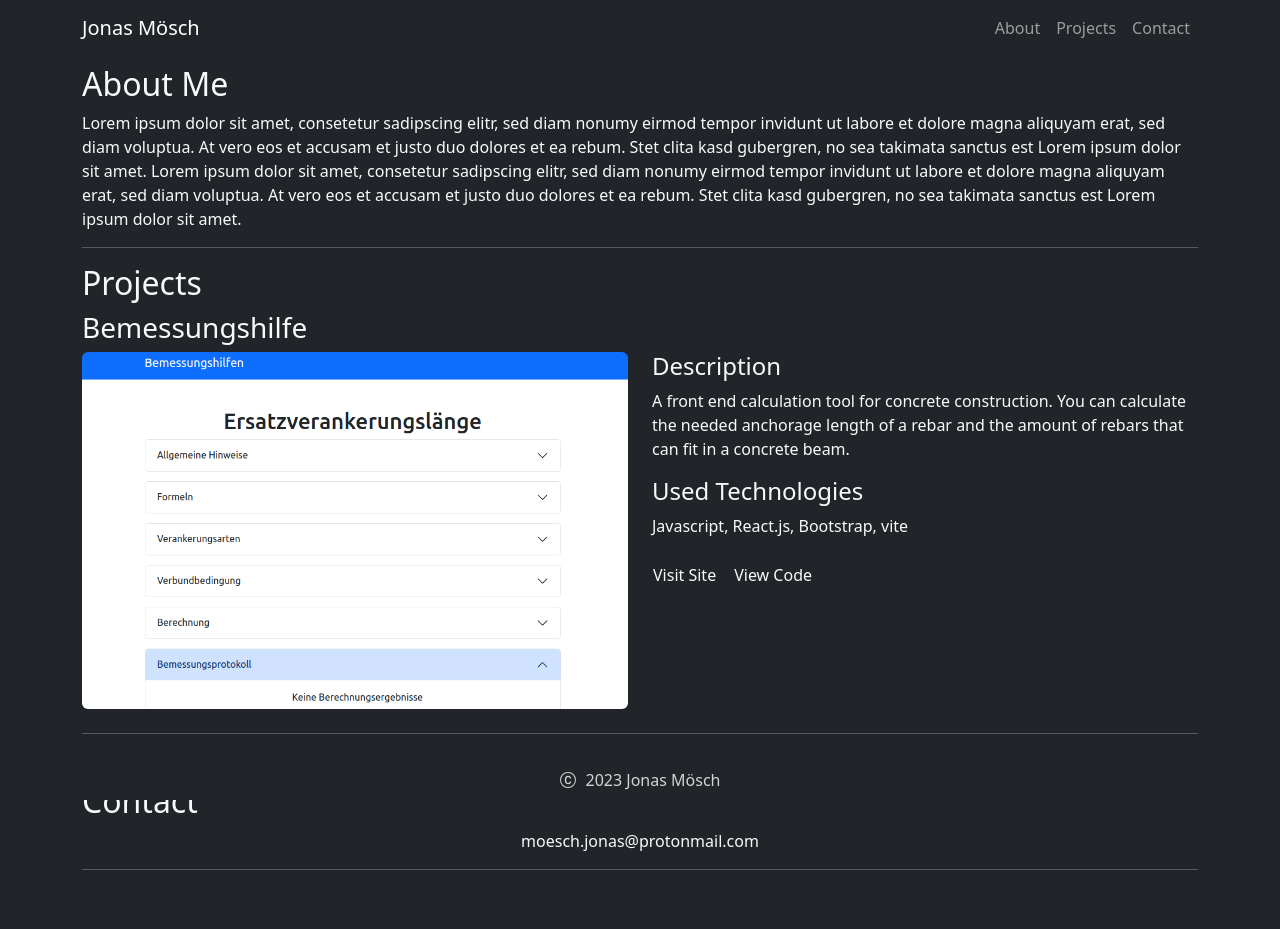
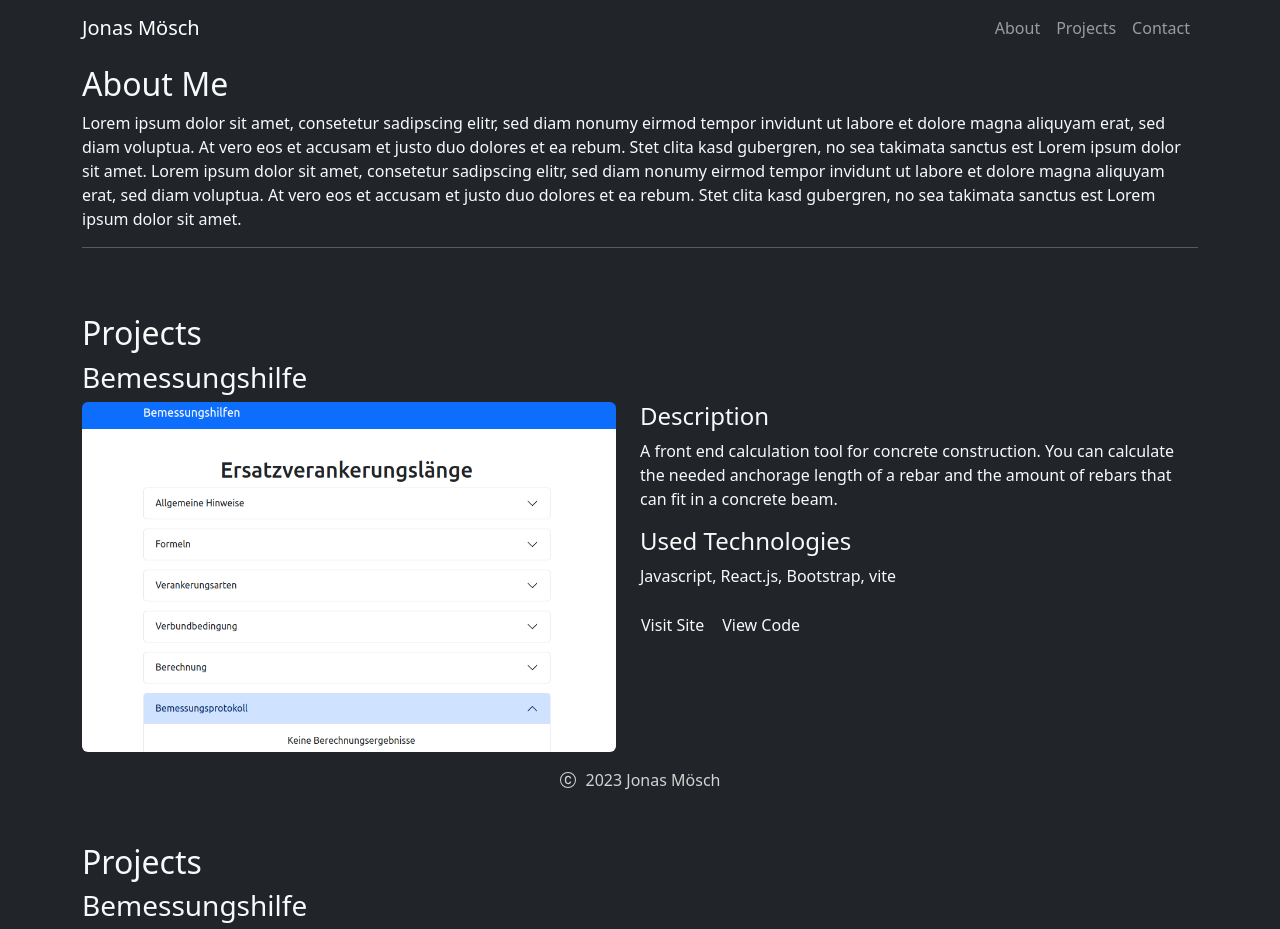
Before and after one commit to j-r-f-m/portfolio-site, a React (Vite) app: page / in a window 1280 px wide. Shown: the top 929 px of the page. Built offline with nearby package versions, Linux system fonts and the light colour scheme.

Commit message:
Add MainContentProjectsLinks component
Add Component that contains the links to the live website and to a code
repository

```diff
--- a/components/footer/Footer.jsx
+++ b/components/footer/Footer.jsx
@@ -2,6 +2,10 @@ import Container from "react-bootstrap/Container";
 import { CCircle } from "react-bootstrap-icons";
 import Navbar from "react-bootstrap/Navbar";
 
+/**
+ * footer component
+ * @returns jsx
+ */
 export function Footer() {
   return (
     <>
--- a/components/navigation/Navigation.jsx
+++ b/components/navigation/Navigation.jsx
@@ -2,6 +2,10 @@ import Container from "react-bootstrap/Container";
 import Nav from "react-bootstrap/Nav";
 import Navbar from "react-bootstrap/Navbar";
 
+/**
+ * navigation comopent
+ * @returns jsx
+ */
 export function Navigation() {
   return (
     <Navbar
@@ -10,10 +14,8 @@ export function Navigation() {
       role="navigation"
       bg="dark"
       data-bs-theme="dark"
-      // className="pb-2"
-      // style={{ marginBottom: "65px" }}
     >
-      <Container className="me-auto space-between">
+      <Container>
         <Navbar.Brand href="#">Jonas Mösch</Navbar.Brand>
         <Nav>
           <Nav.Link eventKey="Link-1" href="#about-me">
--- a/pages/mainContent/MainContent.jsx
+++ b/pages/mainContent/MainContent.jsx
@@ -6,16 +6,20 @@ import { MainContentContact } from "./mainContentContact/MainContentContact";
 // let borderStyle = "border border-danger";
 
 /**
- * Landing page that conatins the three main content sections
+ * Landing page that conatins the three main content sections.
  * @returns Landing page
  */
 export function MainContent() {
+  /**
+   * Basic layout of MainContent(): Each component wraps its content inside a
+   * container.
+   */
   return (
     <>
       <MainContentHero />
       <MainContentProjects LinkRef="projects" />
-      {/* <MainContentProjects />
-      <MainContentProjects /> */}
+      <MainContentProjects />
+      <MainContentProjects />
       <MainContentContact />
     </>
   );
--- a/pages/mainContent/mainContentContact/MainContentContact.jsx
+++ b/pages/mainContent/mainContentContact/MainContentContact.jsx
@@ -2,6 +2,10 @@ import Container from "react-bootstrap/Container";
 import Row from "react-bootstrap/Row";
 import Col from "react-bootstrap/Col";
 
+/**
+ * show contact information
+ * @returns jsx
+ */
 export function MainContentContact() {
   return (
     <>
--- a/pages/mainContent/mainContentProjects/MainContentProjects.jsx
+++ b/pages/mainContent/mainContentProjects/MainContentProjects.jsx
@@ -2,8 +2,8 @@ import Container from "react-bootstrap/Container";
 import Image from "react-bootstrap/Image";
 import Row from "react-bootstrap/Row";
 import Col from "react-bootstrap/Col";
-import Nav from "react-bootstrap/Nav";
 import PropTypes from "prop-types";
+import { MainContentProjectsLinks } from "./MainContentProjectsLinks";
 
 /**
  * Component that renders one Project. If the LinkRef gets passed as a prop you
@@ -13,16 +13,24 @@ import PropTypes from "prop-types";
  * @returns
  */
 export function MainContentProjects(props) {
+  /**
+   * Basic layout of MainContentProjects:
+   * Projects-Container - containing two rows
+   * Heading-Row - contianing heading
+   * Body-Row - containing image and description
+   */
+
   return (
     <>
-      <Container className="text-light ">
-        <div id={props.LinkRef}></div>
-        <Row>
+      <Container className="Projects-Container text-light">
+        {/* <div className="test" id={props.LinkRef}></div> */}
+        <Row className="Heading-Row">
           {/* <h2 id={props.LinkRef} className="pt-5"> */}
-          <h2>Projects</h2>
+          <h2 id={props.LinkRef} style={{ paddingTop: "50px" }}>
+            Projects
+          </h2>
         </Row>
-        <Row className="">
-          <Container>
+        <Row className="Body-Row">
           <Row>
             <h3>Bemessungshilfe</h3>
           </Row>
@@ -33,39 +41,17 @@ export function MainContentProjects(props) {
             <Col sm>
               <h4>Description</h4>
               <article className="mb-3">
-                  A front end calculation tool for concrete construction. You
-                  can calculate the needed anchorage length of a rebar and the
-                  amount of rebars that can fit in a concrete beam.
+                A front end calculation tool for concrete construction. You can
+                calculate the needed anchorage length of a rebar and the amount
+                of rebars that can fit in a concrete beam.
               </article>
               <h4>Used Technologies</h4>
               <article className="mb-4">
                 Javascript, React.js, Bootstrap, vite
               </article>
-
-                <Nav variant="underline  ">
-                  <Nav.Item className="d-flex align-items-center">
-                    <Nav.Link
-                      className=" text-light"
-                      href=""
-                      style={{ padding: "1px" }}
-                    >
-                      <span>Visit Site</span>
-                    </Nav.Link>
-                  </Nav.Item>
-
-                  <Nav.Item>
-                    <Nav.Link
-                      className="text-light"
-                      href=""
-                      style={{ padding: "1px" }}
-                    >
-                      View Code
-                    </Nav.Link>
-                  </Nav.Item>
-                </Nav>
+              <MainContentProjectsLinks />
             </Col>
           </Row>
-          </Container>
         </Row>
         <hr />
       </Container>
--- /dev/null
+++ b/pages/mainContent/mainContentProjects/MainContentProjectsLinks.jsx
@@ -0,0 +1,21 @@
+import Nav from "react-bootstrap/Nav";
+
+export function MainContentProjectsLinks() {
+  return (
+    <>
+      <Nav variant="underline  ">
+        <Nav.Item className="d-flex align-items-center">
+          <Nav.Link className=" text-light" href="" style={{ padding: "1px" }}>
+            <span>Visit Site</span>
+          </Nav.Link>
+        </Nav.Item>
+
+        <Nav.Item>
+          <Nav.Link className="text-light" href="" style={{ padding: "1px" }}>
+            View Code
+          </Nav.Link>
+        </Nav.Item>
+      </Nav>
+    </>
+  );
+}
```
Also changed, not shown: components/projectCard/ProjectCard.jsx (deleted, +0 -27 lines), pages/mainContent/mainContentHero/MainContenHero.jsx (+0 -7 lines), 2 other files (tests, documents, lock files or other folders). Lines whose indentation alone changed are shown as unchanged.
